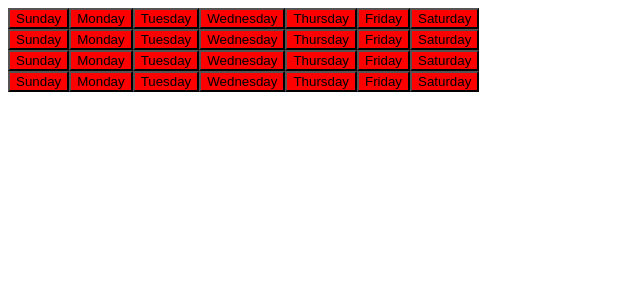
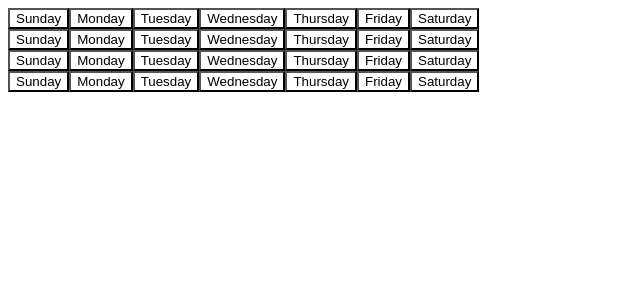
Before and after one commit to amyy98/MOODify, a Next.js app: page /calendar/build in a window 1280 px wide. Shown: the top 300 px of the page, without its empty margins (0-640 px from the left). Built offline with nearby package versions, Linux system fonts and the light colour scheme.

Commit message:
Scoping issue with buttons and handleClick function

```diff
--- a/pages/calendar/build.jsx
+++ b/pages/calendar/build.jsx
@@ -12,8 +12,9 @@ export default function Calendar() {
   );
 }
 
-// globally scoped to save variable
-let colors = ["green", "black", "pink", "yellow"];
+// globally scoped to persist variable
+// Fantastic -> great -> OK -> not so good
+let colors = ["#fffc9c", "#ffd187", "#ff9b21", "#ff6017"];
 let counter = 0;
 
 function changeColors() {
@@ -24,13 +25,13 @@ function changeColors() {
 }
 
 function Days() {
-  const [sunColor, setSunColor] = useState("red");
-  const [monColor, setMonColor] = useState("red");
-  const [tuesColor, setTuesColor] = useState("red");
-  const [wedsColor, setWedsColor] = useState("red");
-  const [thursColor, setThursColor] = useState("red");
-  const [friColor, setFriColor] = useState("red");
-  const [satColor, setSatColor] = useState("red");
+  const [sunColor, setSunColor] = useState("white");
+  const [monColor, setMonColor] = useState("white");
+  const [tuesColor, setTuesColor] = useState("white");
+  const [wedsColor, setWedsColor] = useState("white");
+  const [thursColor, setThursColor] = useState("white");
+  const [friColor, setFriColor] = useState("white");
+  const [satColor, setSatColor] = useState("white");
 
   return (
     <div>
```
